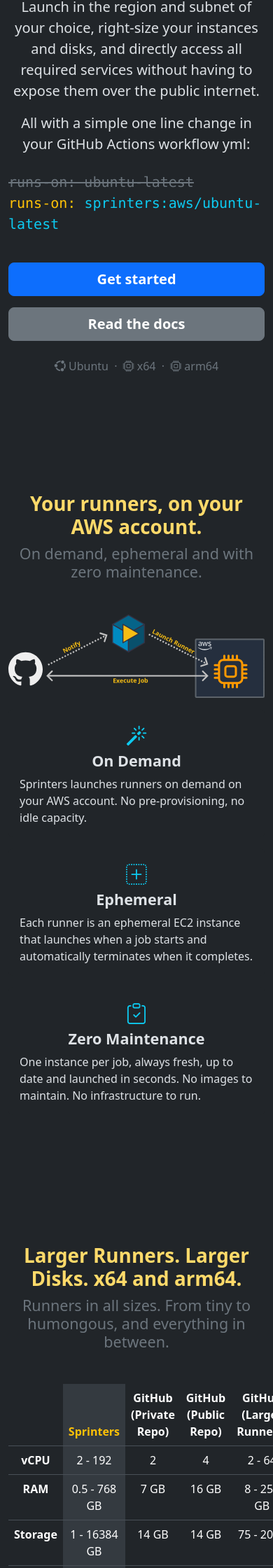
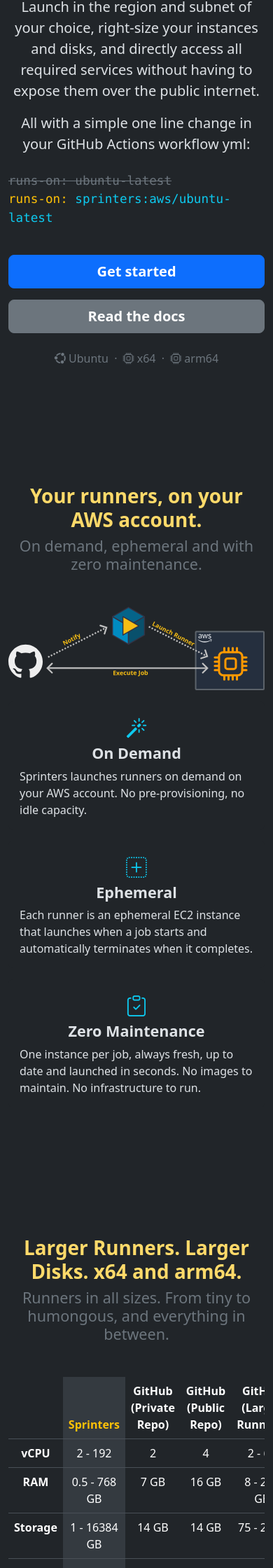
Before and after one commit to sprinters-sh/sprinters.sh, a Jekyll site: the page built from index.html, in a window 390 px wide. Shown: the part 636-2876 px from the top of the page at 70% size. Built offline with Jekyll 4.4.1, drawn with Linux system fonts in a browser that asks for light colours.

Commit message:
Improved layout on small screens

```diff
--- a/assets/sprinters.css
+++ b/assets/sprinters.css
@@ -1,12 +1,15 @@
 .fs-0 {
     font-size: calc(1.5rem + 1.5vw) !important;
 }
+
 .fs-7 {
     font-size: 0.875rem !important;
 }
+
 .fs-8 {
     font-size: 0.765rem !important;
 }
+
 .fs-9 {
     font-size: 0.670rem !important;
 }
@@ -14,12 +17,15 @@
 .mt-6 {
     margin-top: 5rem !important;
 }
+
 .mt-7 {
     margin-top: 7.5rem !important;
 }
+
 .mb-6 {
     margin-bottom: 5rem !important;
 }
+
 .mb-7 {
     margin-bottom: 7.5rem !important;
 }
@@ -44,15 +50,15 @@
     cursor: pointer;
 }
 
-h2[id]:hover::after,h3[id]:hover::after {
+h2[id]:hover::after, h3[id]:hover::after {
     content: " #";
 }
 
-.sidebar .nav-item>a:not(.active):hover {
+.sidebar .nav-item > a:not(.active):hover {
     background-color: var(--bs-secondary);
 }
 
-.sidebar .nav-item>.nav>.nav-item>a {
+.sidebar .nav-item > .nav > .nav-item > a {
     padding: 4px 8px 4px 32px;
 }
 
@@ -64,3 +70,14 @@
     padding: 4px;
     border: 1px dashed var(--bs-secondary);
 }
+
+@media (max-width: 480px) {
+    .code {
+        font-size: 1.2rem !important;
+    }
+}
+@media (max-width: 400px) {
+    .code {
+        font-size: 1.1rem !important;
+    }
+}
--- a/index.html
+++ b/index.html
@@ -19,8 +19,8 @@
         All with a simple one line change in your GitHub Actions workflow yml:
     </p>
     <div class="d-flex flex-column align-items-md-stretch justify-content-md-center gap-3 mb-4">
-        <div class="d-inline-block v-align-middle fs-5">
-            <code class="fs-5 text-start d-inline-block mt-4 mb-4">
+        <div class="d-inline-block v-align-middle">
+            <code class="code fs-5 text-start d-inline-block mt-4 mb-4">
                 <span class="text-secondary text-decoration-line-through">runs-on: ubuntu-latest</span><br>
                 <span class="text-warning">runs-on:</span> <span class="text-info">sprinters:aws/ubuntu-latest</span>
             </code>
@@ -53,6 +53,7 @@
     <h2 class="pt-7 fw-semibold text-warning-emphasis fs-1">Larger Runners. Larger Disks. x64 and arm64.</h2>
     <h4 class="mb-5 text-secondary">Runners in all sizes. From tiny to humongous, and everything in between.</h4>
 
+    <div class="table-responsive">
         <table class="table">
             <thead>
             <tr>
@@ -94,6 +95,7 @@
             </tr>
             </tbody>
         </table>
+    </div>
     <div class="row">
         {% include feature.html icon="motherboard" title="Scalable Instances" text="Need lots of CPU? Plenty of RAM? Or
         very little? Select the right instance type from a wide array of choices." %}
@@ -173,8 +175,8 @@
 
     <p class="fs-5">To migrate to Sprinters, simply connect your AWS account and<br>change one line in your GitHub Actions workflow yml:</p>
 
-    <div class="d-inline-block v-align-middle fs-5">
-        <code class="fs-5 text-start d-inline-block mt-3 mb-4">
+    <div class="d-inline-block v-align-middle">
+        <code class="code fs-5 text-start d-inline-block mt-3 mb-4">
             <span class="text-secondary text-decoration-line-through">runs-on: ubuntu-latest</span><br>
             <span class="text-warning">runs-on:</span> <span class="text-info">sprinters:aws/ubuntu-latest</span>
         </code>
```
Lines whose indentation alone changed are shown as unchanged.
